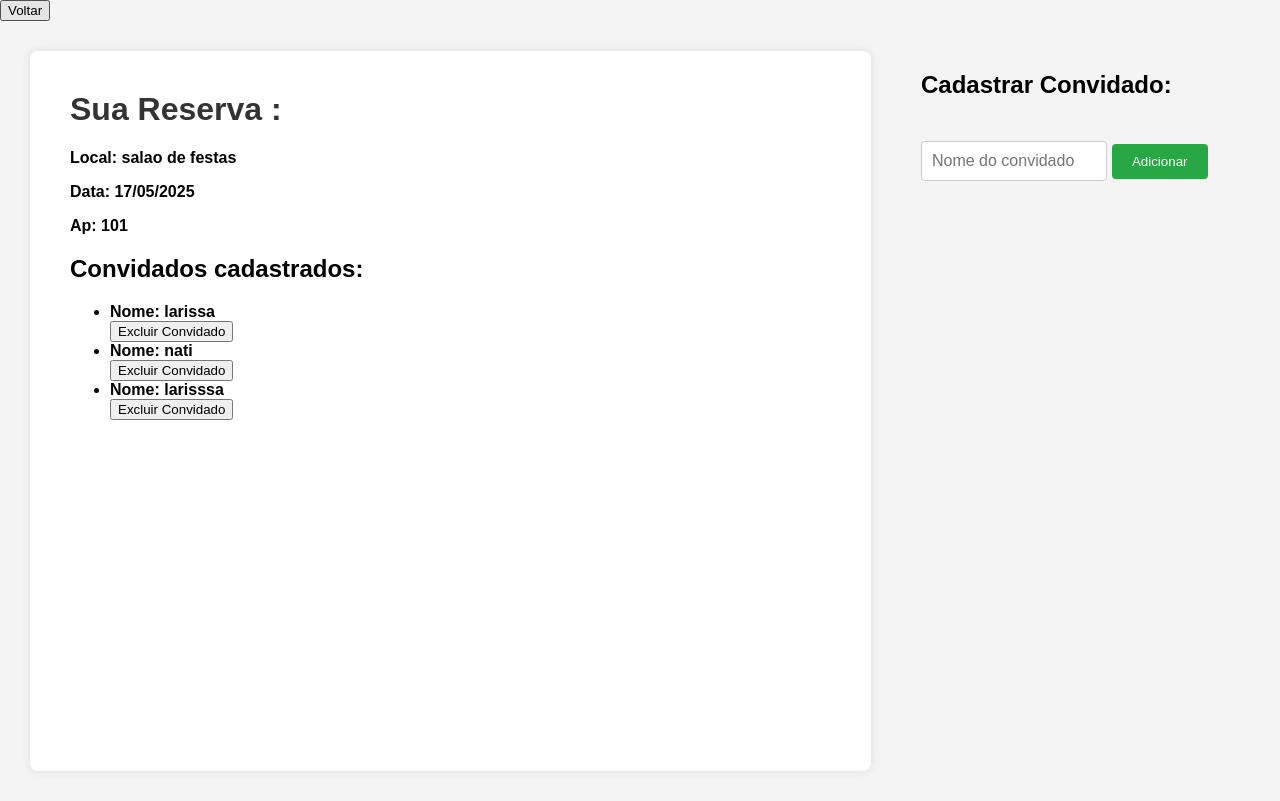
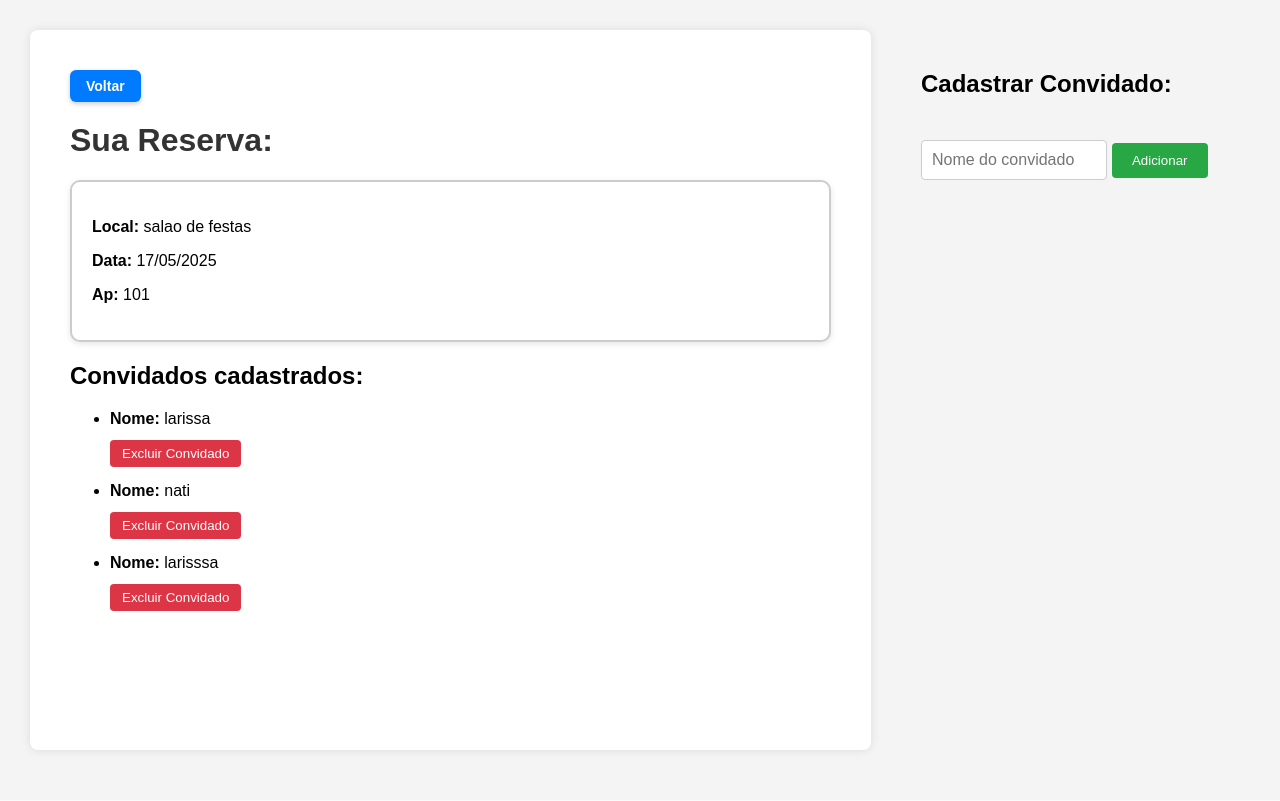
Before and after one commit to larissathie/projeto-univesp, a Flask app: template templates/cadastrar_visitantes_Evento.html in a window 1280 px wide. After the commit the page ends 753 px from the top, so only its background shows below. Run offline with Flask 3, Linux system fonts and the light colour scheme; the template is opened without the code that fills it: values that come from a table or form of the project are taken from there, others are empty.

Commit message:
Estilização em todas as telas

```diff
--- a/templates/cadastrar_visitantes_Evento.html
+++ b/templates/cadastrar_visitantes_Evento.html
@@ -14,6 +14,7 @@
       display: flex;
       padding: 30px;
       gap: 50px;
+      flex-wrap: wrap;
     }
 
     .formulario {
@@ -30,14 +31,6 @@
       color: #333;
     }
 
-    .formulario input[type="date"] {
-      width: 100%;
-      padding: 10px;
-      margin-bottom: 35px;
-      border-radius: 4px;
-      border: 1px solid #ccc;
-    }
-
     .formulario button {
       padding: 10px 20px;
       border: none;
@@ -51,17 +44,9 @@
       background-color: #0056b3;
     }
 
-
-    .espacamento-superior {
-      margin-top: 70px;
-    }
-
-    .campo-select {
-      width: 180px;
-      height: 35px;
-      font-size: 16px;
-      padding: 5px 10px;
-      border-radius: 6px;
+    li form {
+      margin-top: 8px; /* Espaço entre o nome e o botão */
+      margin-bottom: 15px;
     }
 
     .lista-convidados {
@@ -72,10 +57,6 @@
       max-height: 90vh;
       overflow-y: auto;
       box-shadow: 0 0 10px rgba(0, 0, 0, 0.1);
-
-      display: flex;
-      flex-direction: column;
-
     }
 
     .eventos-cadastrados {
@@ -85,10 +66,12 @@
     .eventos-cadastrados ul {
       list-style-type: disc;
       padding-left: 20px;
+      margin-bottom: 20px;
     }
 
     .eventos-cadastrados li {
-      margin-bottom: 10px;
+      margin-bottom: 20px;
+
     }
 
     .lista-convidados h2 {
@@ -126,17 +109,64 @@
       background-color: #218838;
     }
 
+    .botao-voltar {
+      background-color: #007bff;
+      color: white;
+      padding: 8px 16px;
+      border-radius: 6px;
+      text-decoration: none;
+      font-weight: bold;
+      font-size: 14px;
+      border: none;
+      cursor: pointer;
+      box-shadow: 0 2px 5px rgba(0, 0, 0, 0.2);
+      margin-bottom: 20px;
+      display: inline-block;
+    }
+
+    .botao-voltar:hover {
+      background-color: #0056b3;
+    }
+
+    .btn-excluir {
+      background-color: #dc3545;
+      color: white;
+      padding: 6px 12px;
+      border-radius: 4px;
+      border: none;
+      margin-top: 4px;
+      cursor: pointer;
+    }
+
+    .btn-excluir:hover {
+      background-color: #a71d2a;
+    }
+
+    .perfil-info {
+      border: 2px solid #ccc;
+      border-radius: 10px;
+      padding: 20px;
+      background-color: #ffffff;
+      margin: 20px 0;
+      box-shadow: 0 2px 6px rgba(0, 0, 0, 0.1);
+    }
+
+
   </style>
 </head>
+
   <body>
-  <button onclick="window.location.href='/cadastro_evento'">Voltar</button>
     <div class="container">
+      <!-- Lado esquerdo: informações da reserva -->
       <div class="formulario">
-        <h1>Sua Reserva : </h1>
+
+        <a href="/cadastro_evento" class="botao-voltar">Voltar</a>
+
+        <h1>Sua Reserva:</h1>
         <div class="perfil-info">
-              <p><strong><strong>Local:</strong> {{ evento.ambientes }}</p>
-              <p><strong>Data:</strong> {{ evento.data.strftime('%d/%m/%Y') }}
-              <p><strong>Ap:</strong> {{ evento.apartamento }}
+          <p><strong>Local:</strong> {{ evento.ambientes }}</p>
+          <p><strong>Data:</strong> {{ evento.data.strftime('%d/%m/%Y') }}</p>
+          <p><strong>Ap:</strong> {{ evento.apartamento }}</p>
         </div>
 
         <h2>Convidados cadastrados:</h2>
@@ -144,23 +174,23 @@
           {% for convidado in convidados %}
             <li>
               <strong>Nome:</strong> {{ convidado.nome }}
-                     <form action="{{url_for('deleteConvidado', id = convidado['id_visitante'])}}" method="POST">
-                            <input type="submit" value="Excluir Convidado" class="btn btn-danger btn-sn"
+              <form action="{{ url_for('deleteConvidado', id=convidado['id_visitante']) }}" method="POST">
+                <input type="submit" value="Excluir Convidado" class="btn-excluir"
                 onclick="return confirm('Tem certeza que deseja excluir esse convidado?')">
               </form>
             </li>
           {% endfor %}
         </ul>
+      </div>
 
-    </div>
+      <!-- Lado direito: cadastro de convidado -->
       <div class="cadastro-convidado">
         <h2>Cadastrar Convidado:</h2>
-                      <form method="POST" action="{{url_for('adicionarVisitante', id = evento['id'])}}">
+        <form method="POST" action="{{ url_for('adicionarVisitante', id=evento['id']) }}">
           <input type="text" name="nome_convidado" placeholder="Nome do convidado" required>
           <button type="submit">Adicionar</button>
         </form>
       </div>
     </div>
-
   </body>
 </html>
```
Also changed, not shown: templates/cadastrar_evento.html (+75 -12 lines), templates/cadastrar_familiares.html (+37 -9 lines), templates/criar_conta.html (+30 -3 lines), templates/pesquisa_acesso.html (+30 -1 lines), templates/pinicial.html (+60 -32 lines), database.db. Lines whose indentation alone changed are shown as unchanged.
